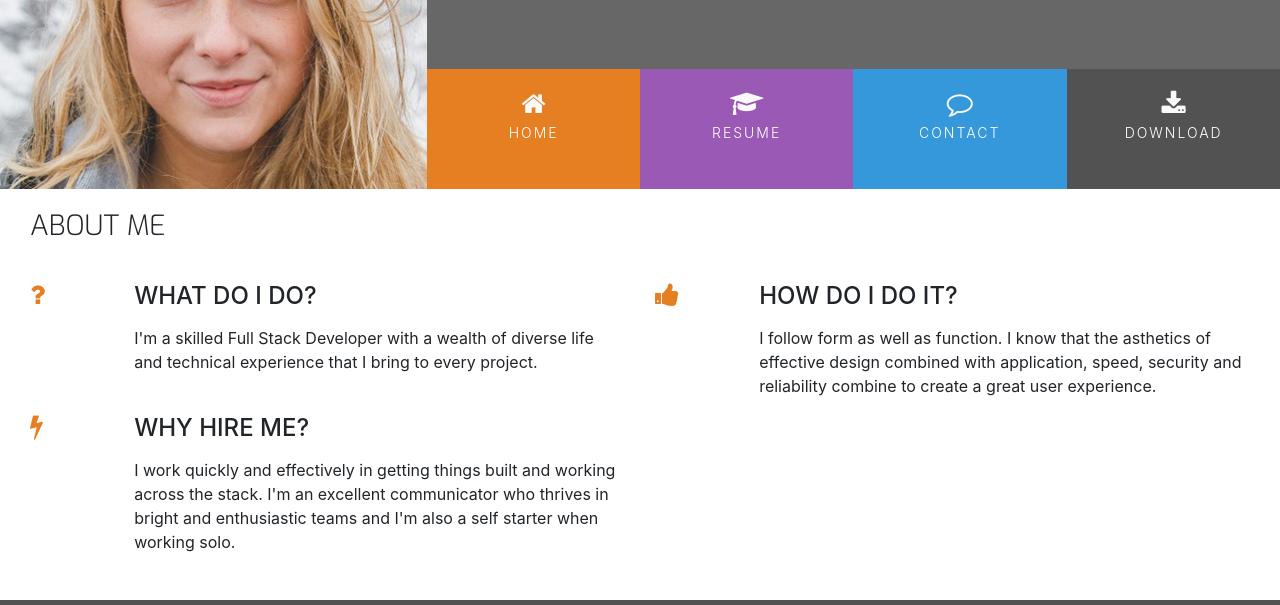
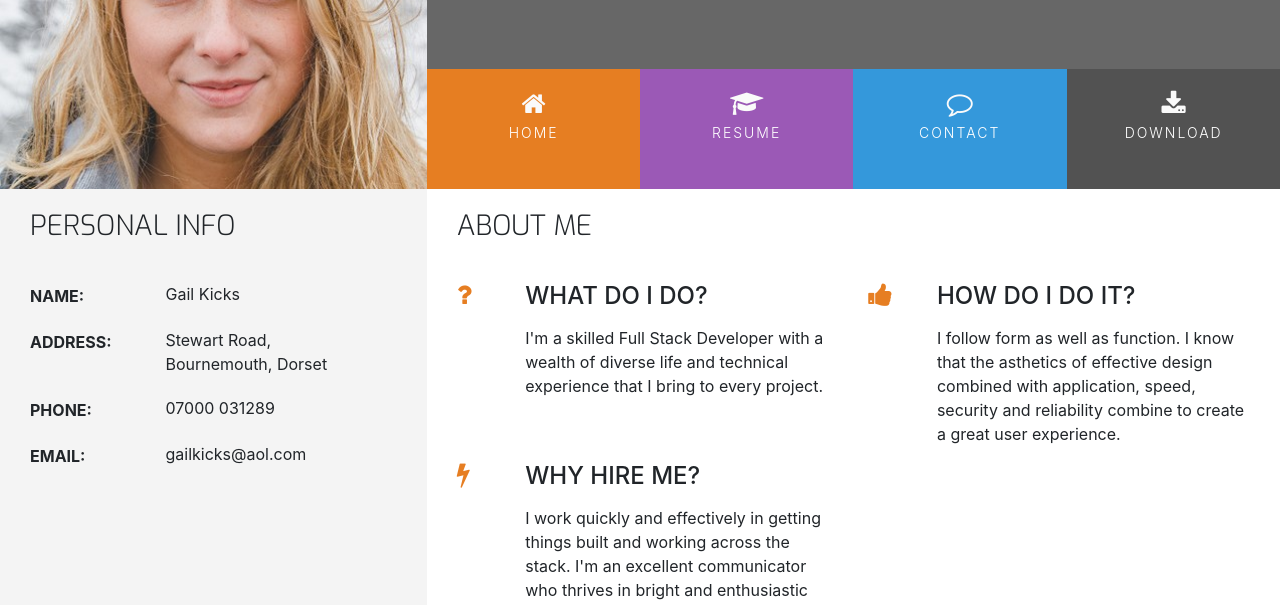
Before and after one commit to Gkicks/gail-kicks-resume, a plain HTML site: page index.html in a window 1280 px wide. Shown: the part 180-785 px from the top of the page. Drawn offline with nearby package versions, Linux system fonts and the light colour scheme.

Commit message:
add personal info section

```diff
--- a/assets/css/style.css
+++ b/assets/css/style.css
@@ -7,6 +7,10 @@
 
 .bg-color-three-reasons {
     background-color: #ffffff;
+}
+
+.bg-color-personal-info {
+    background-color: #f4f4f4;
 }
 
 .ui-menu-color-home {
@@ -216,3 +220,37 @@ footer {
 .three-reasons-heading {
     margin-bottom: 15px;
 }
+
+/* personal info */
+.personal-info-item {
+    margin-bottom: 20px;
+    display: block;
+    clear: both;
+}
+
+.personal-info-item .key,
+.personal-info-item .value {
+    padding-right: 8px;
+    display: inline-block;
+}
+
+.personal-info-item .key p,
+.personal-info-item .value p {
+    margin: 0;
+}
+
+.personal-info-item .key {
+    width: 30%;
+    margin-right: 21px;
+    padding-top: 2px;
+    vertical-align: top;
+}
+
+.personal-info-item .key p {
+    font-weight: 700;
+}
+
+.personal-info-item .value {
+    position: relative;
+    width: 60%;
+}
--- a/index.html
+++ b/index.html
@@ -75,7 +75,46 @@
       </div>
     </header>
     <section class="container-fluid">
-      <div class="row row-table">
+      <div class="row">
+        <div class="col-md-4 bg-color-personal-info section-column">
+          <div class="row">
+            <div class="col-12">
+              <h3 class="section-heading uppercase">Personal Info</h3>
+            </div>
+          </div>
+          <div class="personal-info-item">
+            <div class="key">
+              <p class="uppercase">Name:</p>
+            </div>
+            <div class="value">
+              <p>Gail Kicks</p>
+            </div>
+          </div>
+          <div class="personal-info-item">
+            <div class="key">
+              <p class="uppercase">Address:</p>
+            </div>
+            <div class="value">
+              <p>Stewart Road, Bournemouth, Dorset</p>
+            </div>
+          </div>
+          <div class="personal-info-item">
+            <div class="key">
+              <p class="uppercase">Phone:</p>
+            </div>
+            <div class="value">
+              <p>07000 031289</p>
+            </div>
+          </div>
+          <div class="personal-info-item">
+            <div class="key">
+              <p class="uppercase">Email:</p>
+            </div>
+            <div class="value">
+              <p>gailkicks@aol.com</p>
+            </div>
+          </div>
+        </div>
         <div class="col-md-8 bg-color-three-reasons section-column">
           <div class="row">
             <div class="col">
```
